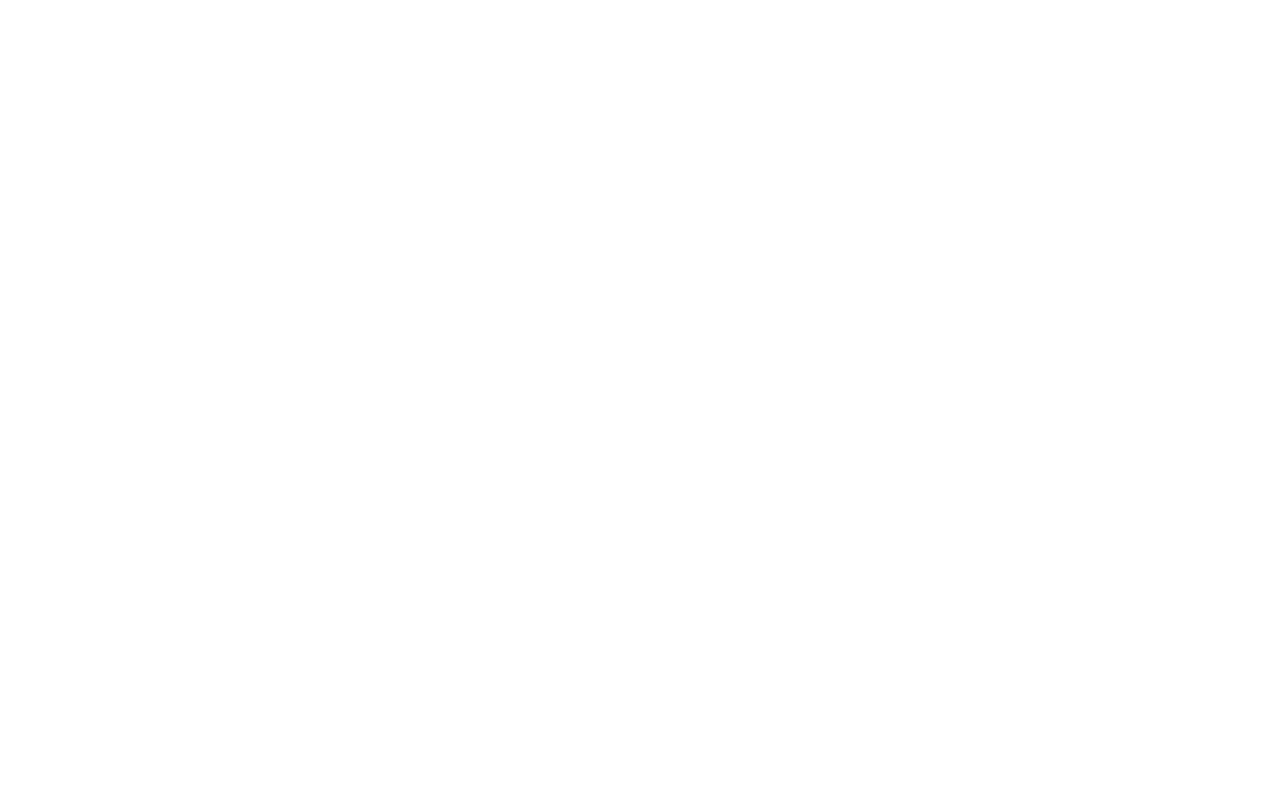
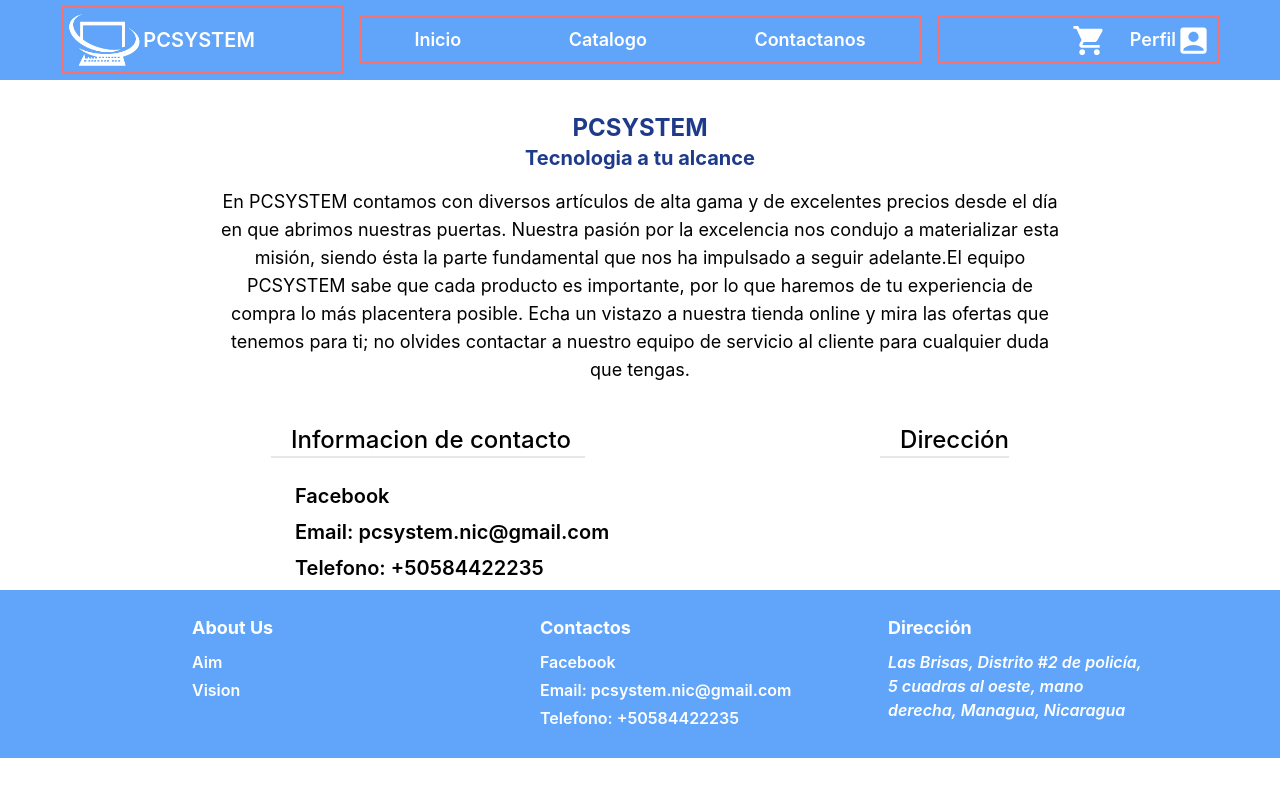
Before and after one commit to Chaphloziferar/pcsystem-website, a React (Create React App) app: page /contactus in a window 1280 px wide. Before the commit this address had no page. Shown: the top 796 px of the page. Built offline with nearby package versions, Linux system fonts and the light colour scheme.

Commit message:
Home screen modified

```diff
--- a/src/App.tsx
+++ b/src/App.tsx
@@ -10,6 +10,8 @@
 import { Home } from './views/Home';
 import { Categories } from './views/Categories';
 import { Products } from './views/Products';
+import { ContactUs } from './views/ContactUs';
+
 
 const App: React.FC = () => {
 
@@ -50,6 +52,7 @@
       <Route path="/signup" element={ <SignUp />} />
       <Route path="/categories" element={ <Categories />} />
       <Route path="/products" element={ <Products />} />
+      <Route path="/contactus" element={ <ContactUs />} />
     </Routes>
   )
 }
--- a/src/components/CategoryCard.tsx
+++ b/src/components/CategoryCard.tsx
@@ -31,7 +31,7 @@
 
     return (
         <div className="max-w-sm w-72 mb-8 bg-white rounded-lg border border-gray-200 shadow-md dark:bg-gray-800 dark:border-gray-700">
-            <div className="flex rounded-t-lg w-72 h-52 justify-center align-middle bg-white">
+            <div className="flex rounded-t-lg w-auto h-52 justify-center align-middle bg-white">
                 <img className="rounded-t-lg w-full h-full p-5 object-fill m-auto" src={category.imageUrl} alt="" />
             </div>
             <div className="p-5">
--- a/src/components/Footer.tsx
+++ b/src/components/Footer.tsx
@@ -2,8 +2,8 @@
 
 const Footer = () => {
   return (
-    <div className="py-6 px-16 bg-blue-400 relative bottom-0 w-full max-h-80 container">
-      <div className="flex flex-col justify-center my-0 mx-auto max-w-5xl">
+    <div className="py-6 px-16 bg-blue-400 relative bottom-0 w-full max-h-80">
+      <div className="flex flex-col justify-center my-0 ml-auto mr-auto max-w-5xl">
         <div className="grid gap-5 grid-cols-3 max-w-5xl">
           <div className="FootCol">
             <p className="text-lg text-white mb-2 font-bold">About Us</p>
@@ -11,32 +11,18 @@
             <a className="FootLink"  href="#">Vision</a>
           </div>
           <div className="FootCol">
-            <p className="text-lg text-white mb-2 font-bold">Services</p>
-            <a className="FootLink" href="#">Writing</a>
-            <a className="FootLink" href="#">Internships</a>
-            <a className="FootLink" href="#">Teaching</a>
+            <p className="text-lg text-white mb-2 font-bold">Contactos</p>
+            <a className="FootLink hover:text-emerald-800" target="_blank" href="https://www.facebook.com/pcsystem.nic">Facebook</a>
+            <a className="FootLink">Email: pcsystem.nic@gmail.com</a>
+            <a className="FootLink">Telefono: +50584422235</a>
           </div>
 
           <div className="FootCol">
-            <p className="text-lg text-white mb-2 font-bold">Contactanos</p>
-            <a className="FootLink"  target="_blank" href="https://www.facebook.com/pcsystem.nic">
-              <i className="fab fa-facebook-f">
-                <span style={{ marginLeft: "10px" }}>
-                  Facebook
-                </span>
-              </i>
-            </a>
-            <a className="FootLink" href="#">
-              <i className="fab fa-twitter">
-                <span style={{ marginLeft: "10px" }}>
-                  pcsystem.nic@gmail.com
-                </span>
-              </i>
-            </a>
-            <a className="FootLink" href="#">
-              <i className="fab fa-youtube">
-                <span style={{ marginLeft: "10px" }}>
-                  +50584422235
+            <p className="text-lg text-white mb-2 font-bold">Dirección</p>
+            <a className="FootLink">
+              <i className="">
+                <span>
+                  Las Brisas, Distrito #2 de policía, 5 cuadras al oeste, mano derecha, Managua, Nicaragua
                 </span>
               </i>
             </a>
--- a/src/components/Header.tsx
+++ b/src/components/Header.tsx
@@ -6,46 +6,41 @@
 
 const Header = () =>{
     return(
-        <nav className="h-20 w-full bg-blue-400 flex items-center justify-center mx-auto container relative">
-            <div className="h-full w-11/12 flex flex-row items-center justify-between">
-                <div className=" w-1/4  flex flex-row items-center space-x-2 mx-2 ">
+        <nav className="h-20 w-full bg-blue-400 flex items-center justify-center mx-auto relative container ">
+            <div className="h-full w-11/12 flex flex-row items-center justify-between container">
+                <div className=" w-1/4 flex flex-row items-center space-x-2 mx-2 border-red-400 border-2">
                     <div className="flex flex-row items-center w-1/2 ">
                         <img className="h-16 w-20" src={Logo} alt="Logo" />
-                        <p className="text-white font-semibold text-xl">PCSYSTEM</p>
+                        <p className="text-white invisible lg:visible font-semibold text-xl">PCSYSTEM</p>
                     </div>
                 </div>
-                <div className="w-1/2 mx-2 h-12 flex justify-center">
+                <div className="w-1/2 mx-2 h-12 flex justify-center border-red-400 border-2">
                      {/*<SearchBar placeholder="Buscar..." data={Data}/>*/}
-                     <ul className="w-full flex flex-row justify-evenly items-center">
+                     <ul className="w-full flex flex-row justify-between items-center">
                         <li className="NavItem">
-                            <a href="/home">
+                            <a href="/Home">
                                 Inicio
                             </a>
                         </li>
                         <li className="NavItem">
-                            <a href="/Login">
+                            <a href="/Categories">
                                 Catalogo
                             </a>
                         </li>
                         <li className="NavItem">
-                            <a href="#">
+                            <a href="/Contactus">
                                 Contactanos
-                            </a>
-                        </li>
-                        <li className="NavItem">
-                            <a href="#">
-                                PlaceHolder
                             </a>
                         </li>
                      </ul>
                 </div>
-                <div className="w-1/4 h-12 flex items-center justify-end mx-2 ">
-                    <div className="w-1/4 h-4/5 flex justify-center items-center rounded-xl hover:bg-blue-500 hover:shadow-lg">
+                <div className="w-1/4 h-12 flex items-center justify-end mx-2 border-red-400 border-2">
+                    <div className="w-1/4 h-4/5 flex justify-center items-center rounded-xl z-10 hover:bg-blue-500 hover:shadow-lg">
                         <ShoppingCartIcon fontSize="large" style={{ color: '#fff' }}/>
                     </div>
                     <div className="flex h-4/5 justify-evenly w-1/3 items-center rounded-xl hover:bg-blue-500 hover:shadow-lg">
                         <div className="w-full flex flex-row justify-center items-center">
-                            <span className="text-white font-semibold text-lg">Perfil</span>
+                            <span className="text-white invisible lg:visible font-semibold text-lg">Perfil</span>
                             <AccountBoxIcon fontSize="large" style={{ color: '#fff' }}/>
                         </div>
                     </div>
--- a/src/index.css
+++ b/src/index.css
@@ -21,7 +21,11 @@
 }
 
 .FootLink {
-  @apply text-white font-semibold mb-1 hover:text-teal-700 transition-shadow w-1/3
+  @apply text-white font-semibold mb-1 transition-shadow w-full
+}
+
+.ContactLink {
+  @apply text-black font-semibold mb-2 w-full ml-12 text-xl
 }
 
 .NavItem {
--- a/src/views/Categories.tsx
+++ b/src/views/Categories.tsx
@@ -7,6 +7,9 @@
 import { Category } from '../interfaces/categoryInterfaces';
 
 import { CategoryCard } from '../components/CategoryCard';
+
+import Header from '../components/Header';
+import Footer from '../components/Footer';
 
 export const Categories = () => {
 
@@ -31,6 +34,7 @@
 
     return (
         <div className='container mx-auto'>
+            <Header/>
             <h1 className='text-2xl font-medium pl-5 m-6'>Seleccione una categoria</h1>
 
             <div className='grid lg:grid-cols-3 sm:grid-cols-1 place-items-center'>
@@ -40,6 +44,7 @@
                     ))
                 }
             </div>
+            <Footer/>
         </div>
     )
 }
--- /dev/null
+++ b/src/views/ContactUs.tsx
@@ -0,0 +1,35 @@
+import React, { useEffect } from 'react';
+import Footer from '../components/Footer';
+import Header from '../components/Header';
+
+import authApi from '../apis/authApi';
+
+export const ContactUs = () => {
+
+    return (
+      <div className='container mx-auto'>
+        <Header/>
+        <div className='items-center text-center mt-8'>
+            <h1 className='text-2xl text-blue-900 font-bold '>PCSYSTEM</h1>
+            <h2 className='text-xl text-blue-900 font-bold'>Tecnologia a tu alcance</h2>
+            <div className='flex justify-center content-center'>
+                <p className=' m-4 w-2/3 text-lg'>En PCSYSTEM contamos con diversos artículos de alta gama y de excelentes precios desde el día en que abrimos nuestras puertas. Nuestra pasión por la excelencia nos condujo a materializar esta misión, siendo ésta la parte fundamental que nos ha impulsado a seguir adelante.El equipo PCSYSTEM sabe que cada producto es importante, por lo que haremos de tu experiencia de compra lo más placentera posible. Echa un vistazo a nuestra tienda online y mira las ofertas que tenemos para ti; no olvides contactar a nuestro equipo de servicio al cliente para cualquier duda que tengas.</p>
+            </div>
+        </div>
+        <div className='flex flex-row justify-evenly'>
+            <div>
+                <h1 className='text-2xl font-medium pl-5 m-6 border-b-2'>Informacion de contacto</h1>
+                <ul className='flex flex-col'>
+                    <a className="ContactLink hover:text-emerald-800" target="_blank" href="https://www.facebook.com/pcsystem.nic">Facebook</a>
+                    <a className="ContactLink">Email: pcsystem.nic@gmail.com</a>
+                    <a className="ContactLink">Telefono: +50584422235</a>
+                </ul>
+            </div>
+            <div>
+                <h1 className='text-2xl font-medium pl-5 m-6 border-b-2'>Dirección</h1>
+            </div>
+        </div>
+        <Footer/>
+      </div>
+    )
+  }
```
Also changed, not shown: src/views/Home.tsx (+53 -9 lines), src/assets/Banner.png (added).
